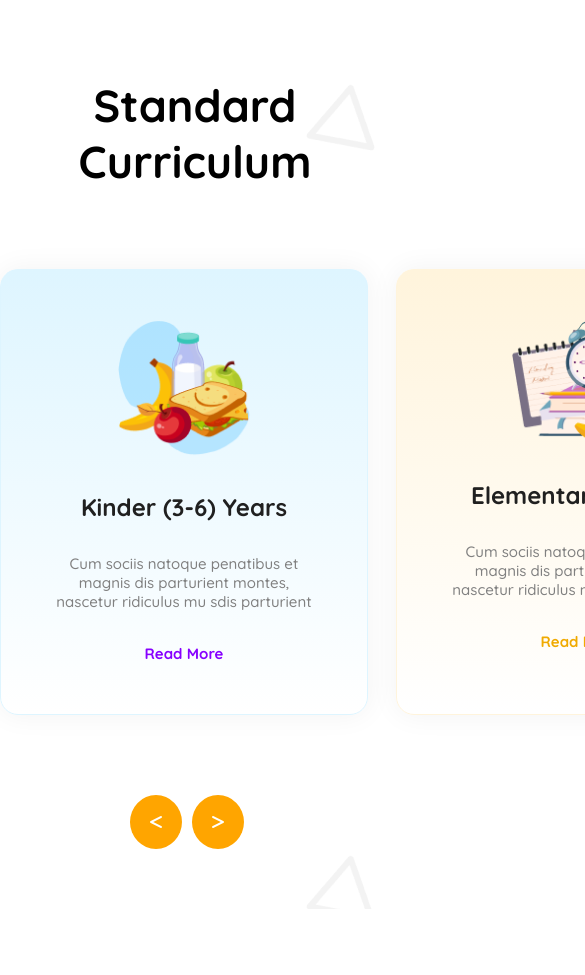
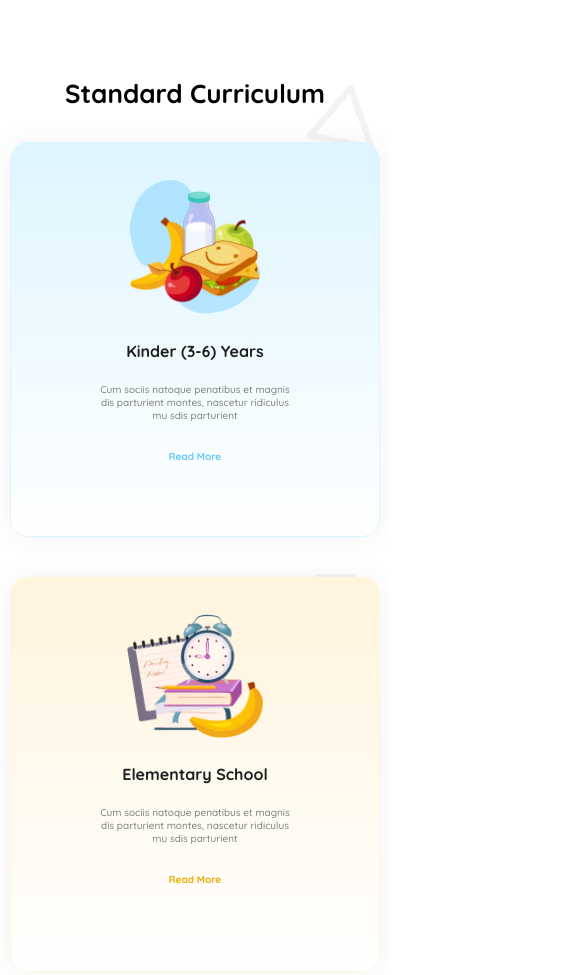
Before and after one commit to MughniRayhan/Kids-School, a plain HTML site: page index.html in a window 390 px wide. Shown: the part 826-1801 px from the top of the page, 585 px wide, since content can reach past the window. Before the commit the page ends 1735 px from the top, so only its background shows below. Drawn offline with Linux system fonts and the light colour scheme.

Commit message:
add responsive curriculam section

```diff
--- a/index.html
+++ b/index.html
@@ -71,7 +71,7 @@
         <h3 class="section-title">Standard Curriculum</h3>
         <div class="cards">
           <div class="card card-1">
-            <img src="/assets/kinder.png" alt="" />
+            <img src="assets/kinder.png" alt="" />
             <h3 class="card-title">Kinder (3-6) Years</h3>
             <div class="card-description">
               Cum sociis natoque penatibus et magnis dis parturient montes,
@@ -80,17 +80,17 @@
             <a href="#">Read More</a>
           </div>
           <div class="card card-2">
-            <img src="/assets/elementary.png" alt="" />
+            <img src="assets/elementary.png" alt="" />
             <h3 class="card-title">Elementary School</h3>
             <div class="card-description">
               Cum sociis natoque penatibus et magnis dis parturient montes,
               nascetur ridiculus mu sdis parturient
             </div>
-            <a href="#">Read More</a>
+            <a href="#" class="primary-color">Read More</a>
           </div>
 
           <div class="card card-3">
-            <img src="/assets/middle.png" alt="" />
+            <img src="assets/middle.png" alt="" />
             <h3 class="card-title">Middle (10-16) Years</h3>
             <div class="card-description">
               Cum sociis natoque penatibus et magnis dis parturient montes,
--- a/style.css
+++ b/style.css
@@ -139,7 +139,6 @@ nav {
 .cards {
   width: 1160px;
   margin: 80px auto;
-  /* display: flex; */
   display: grid;
   grid-template-columns: repeat(3, 1fr);
   gap: 28px;
@@ -188,7 +187,7 @@ nav {
 .card-2 a {
   color: #f0aa00;
 }
-.card-1 a {
+.card-3 a {
   color: #8700ff;
 }
 
@@ -262,4 +261,38 @@ nav {
     border-radius: 8px;
     font-size: 16px;
   }
+  /* curruculam-section */
+
+  .section-title {
+    font-size: 26px;
+  }
+  .cards {
+    max-width: 100%;
+    display: grid;
+    grid-template-columns: 1fr;
+    text-align: center;
+    margin-top: 20px;
+  }
+  .card {
+    padding: 36px 28px;
+    width: 80%;
+    height: 321px;
+    margin: 0px auto;
+    margin-top: 12px;
+  }
+  .card-title {
+    font-size: 1rem;
+    margin: 22px 0px;
+  }
+  .card-description {
+    font-size: 10px;
+    margin: 22px auto;
+    width: 193px;
+  }
+  .card a {
+    font-size: 10px;
+  }
+  .arrow-section {
+    display: none;
+  }
 }
```
